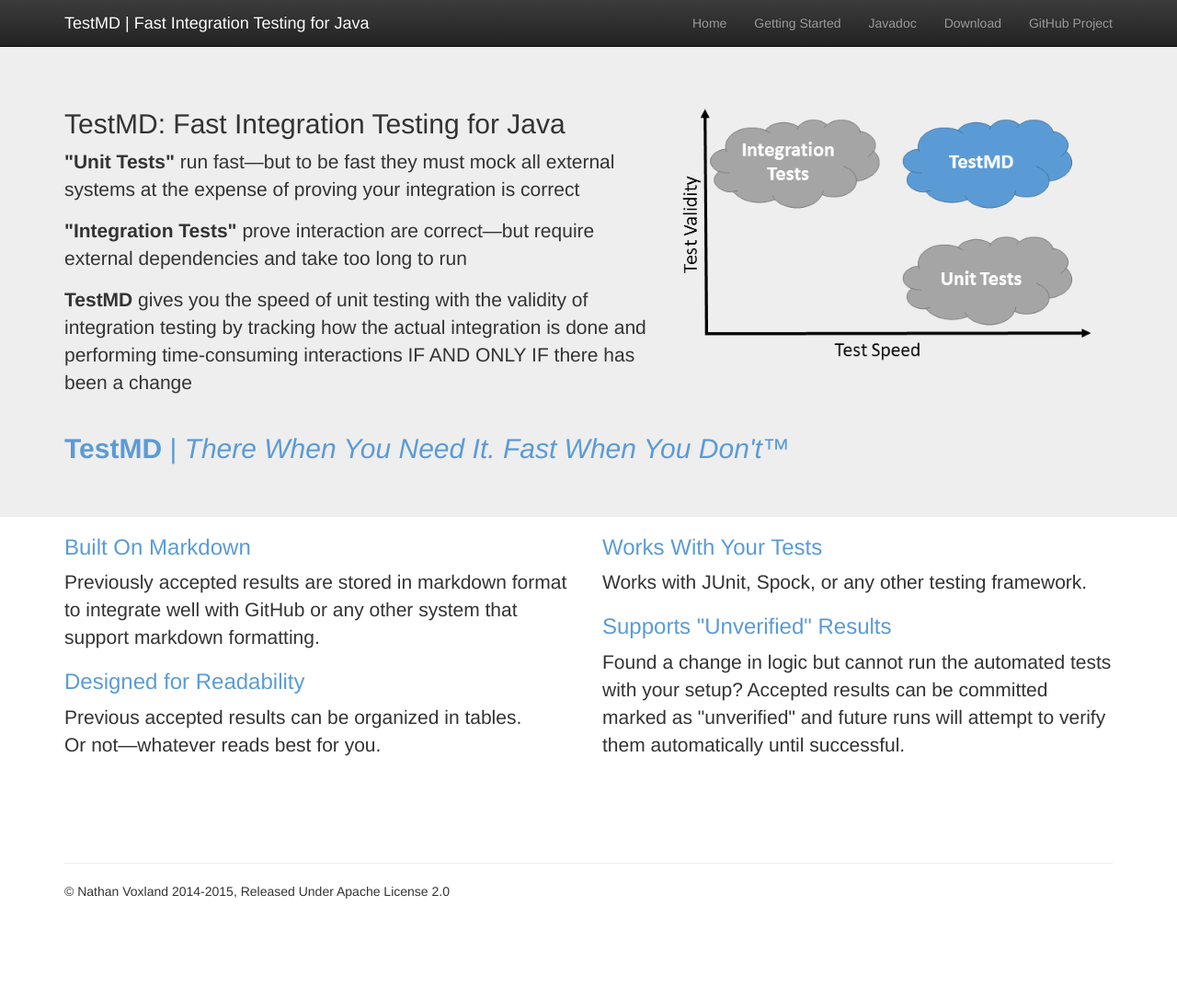
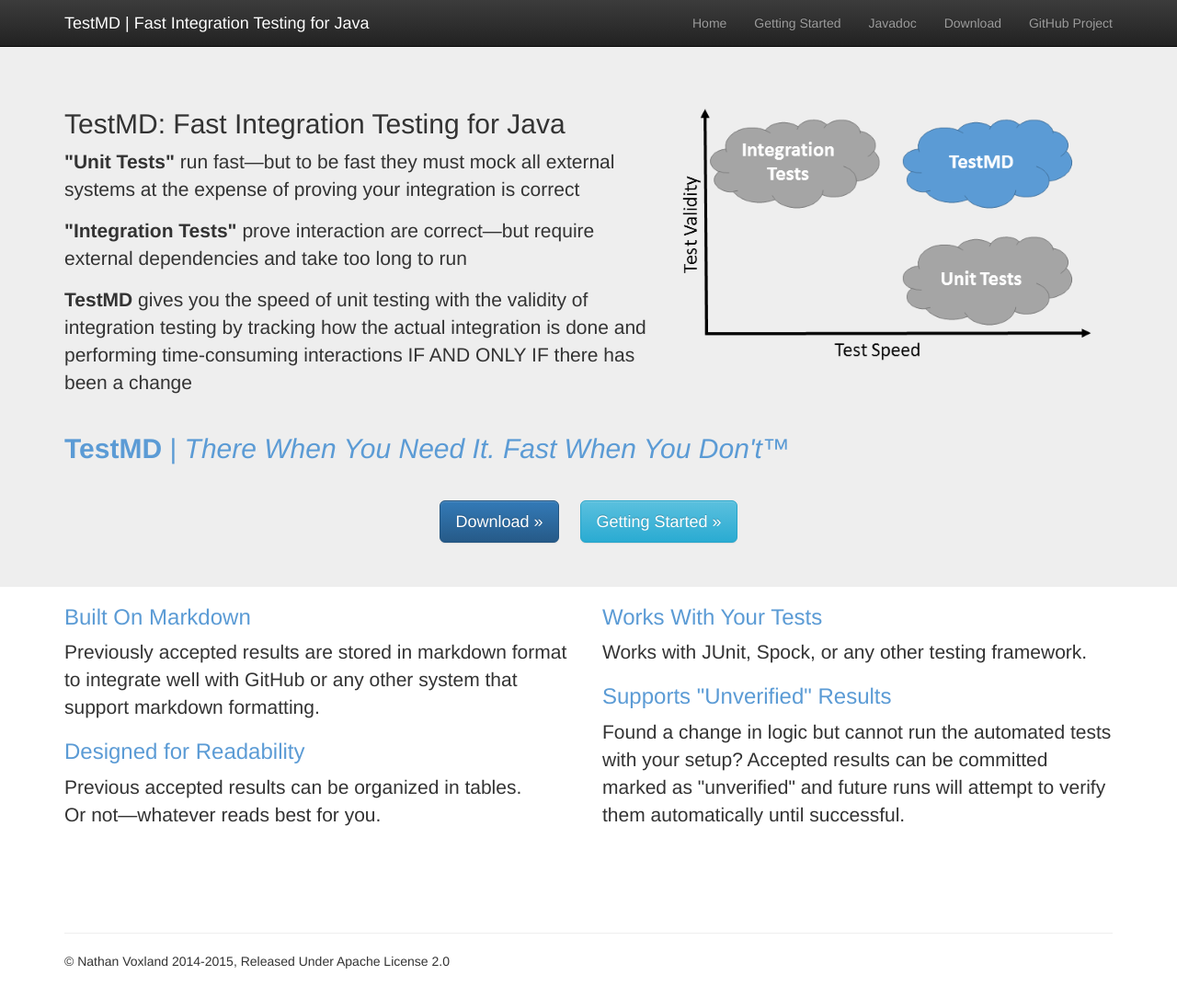
Before and after one commit to nvoxland/testmd, a Jekyll site: the page built from index.md, in a window 1280 px wide and 1085 px high. Shown: the whole window at 92% size. Built offline with Jekyll 4.4.1, drawn with Linux system fonts in a browser that asks for light colours; nearby versions of some CDN libraries.

Commit message:
Added download and getting started buttons

```diff
--- a/index.md
+++ b/index.md
@@ -21,6 +21,11 @@
 
         <h2 style="margin-top:40px;color: #5B9BD5"><b>TestMD</b> | <i>There When You Need It. Fast When You Don't&trade;</i>
         </h2>
+
+        <center style="margin-top:40px">
+            <a href="https://github.com/nvoxland/testmd/releases/download/0.5/testmd-0.5.jar" class="btn btn-primary btn-lg" role="button" style="margin-right:20px">Download &raquo;</a>
+            <a href="/getting_started.html" class="btn btn-info btn-lg" role="button">Getting Started &raquo;</a>
+        </center>
     </div>
 </div>
 
```
